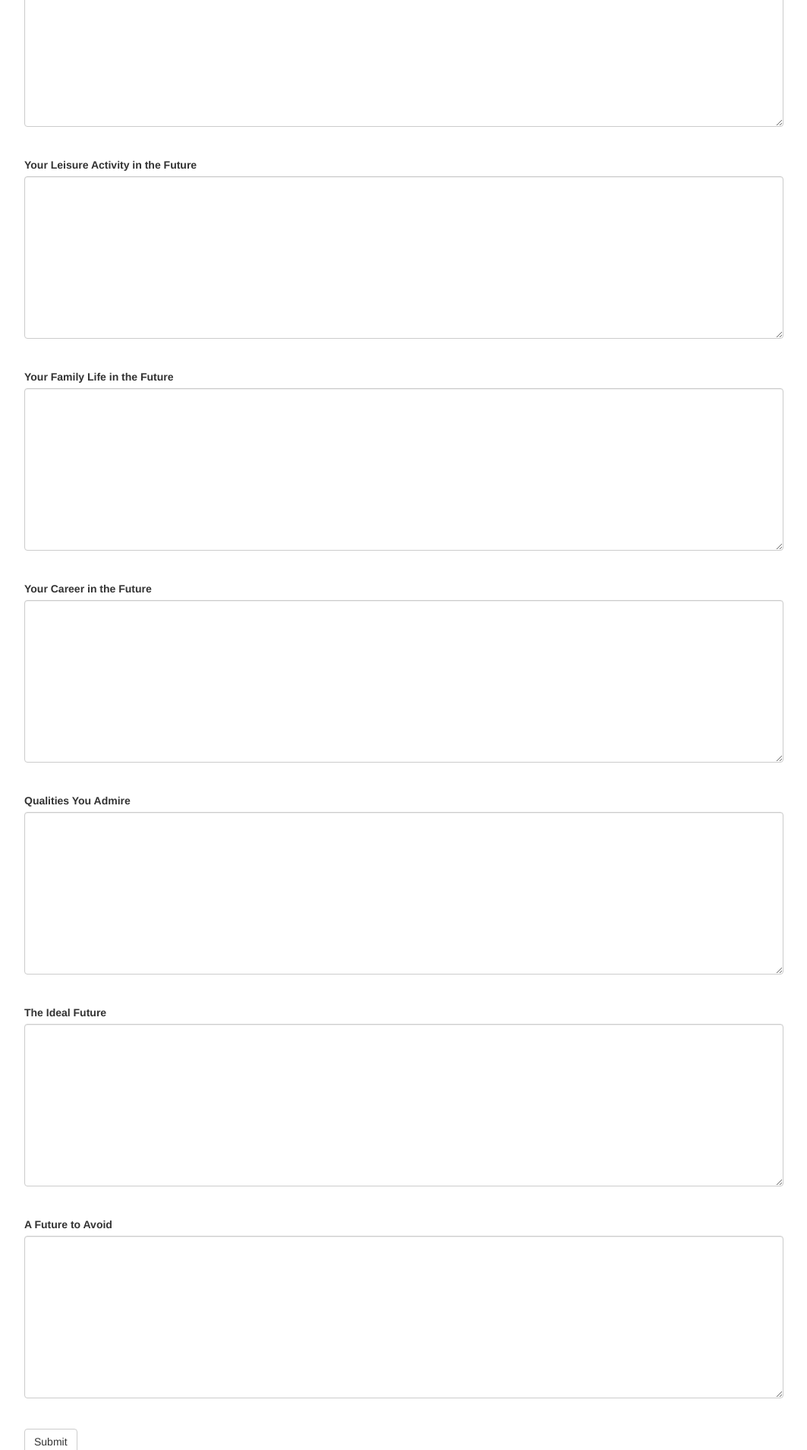
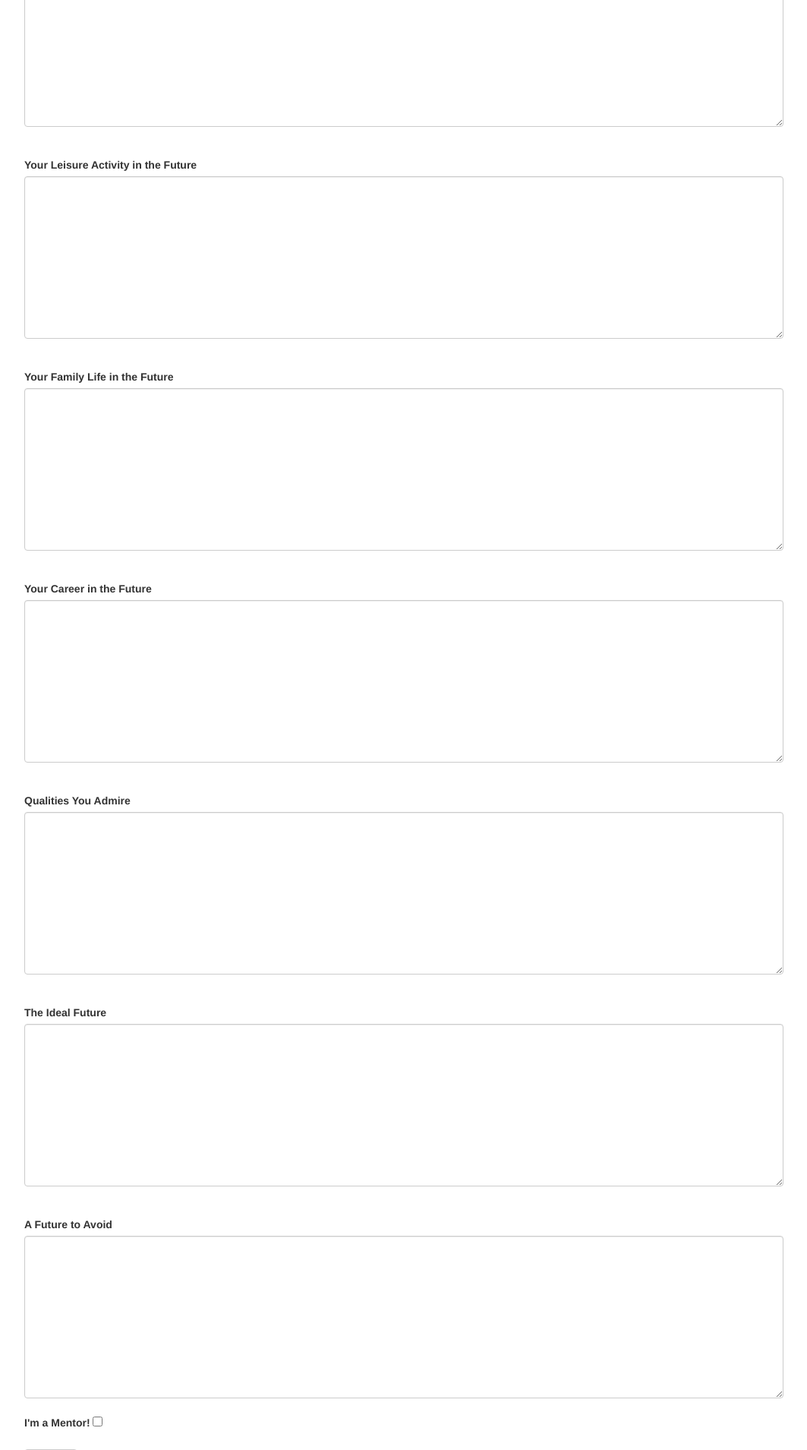
Before and after one commit to HoergerL/TreeYourself, a Flask app: page / in a window 1280 px wide. Shown: the part 1120-3029 px from the top of the page at 76% size, without its empty margins (38-1101 px from the left). Run offline with Flask 3, Linux system fonts and the light colour scheme; parts of the project's set-up code (start-up, migrations or seed data) failed here and were passed over; some libraries are stand-ins or nearby versions.

Commit message:
add mentorship box

```diff
--- a/app/forms.py
+++ b/app/forms.py
@@ -14,6 +14,7 @@ class SurveyForm(FlaskForm):
     question8 = StringField("Qualities You Admire", widget=TextArea(), render_kw={'class': 'form-control', 'rows': 10, 'style': 'width: 1000px'}, validators=[DataRequired()])
     question9 = StringField("The Ideal Future", widget=TextArea(), render_kw={'class': 'form-control', 'rows': 10, 'style': 'width: 1000px'}, validators=[DataRequired()])
     question10 = StringField("A Future to Avoid", widget=TextArea(), render_kw={'class': 'form-control', 'rows': 10, 'style': 'width: 1000px'}, validators=[DataRequired()])
+    mentor = BooleanField("I'm a Mentor!")
     submit = SubmitField('Submit',  render_kw={'class': 'btn btn-default'})
 
 # Not used yet
--- a/app/templates/index.html
+++ b/app/templates/index.html
@@ -3,7 +3,7 @@
 
 {% block app_content %}
         <h1>TreeYourself</h2>
-        <h4>please take at least 2 mins per question and think about what you want do to now/3 years/5 years</h4>
+        <h4>Please take at least 2 mins per question and think about what you want do to now, in 3 years and 5 years.</h4>
         <br>
         <br>
         <form method="POST" action="">
@@ -105,8 +105,13 @@
         </div>
 
         <br>
+        <div class="row">
+            <div class="col-md-4">
+                {{ form.mentor.label() }}
+                {{ form.mentor() }}
+            </div>
+        </div>
         <br>
-
         <div class="row">
             <div class="col-md-4">
                 {{ form.submit()}}
```
